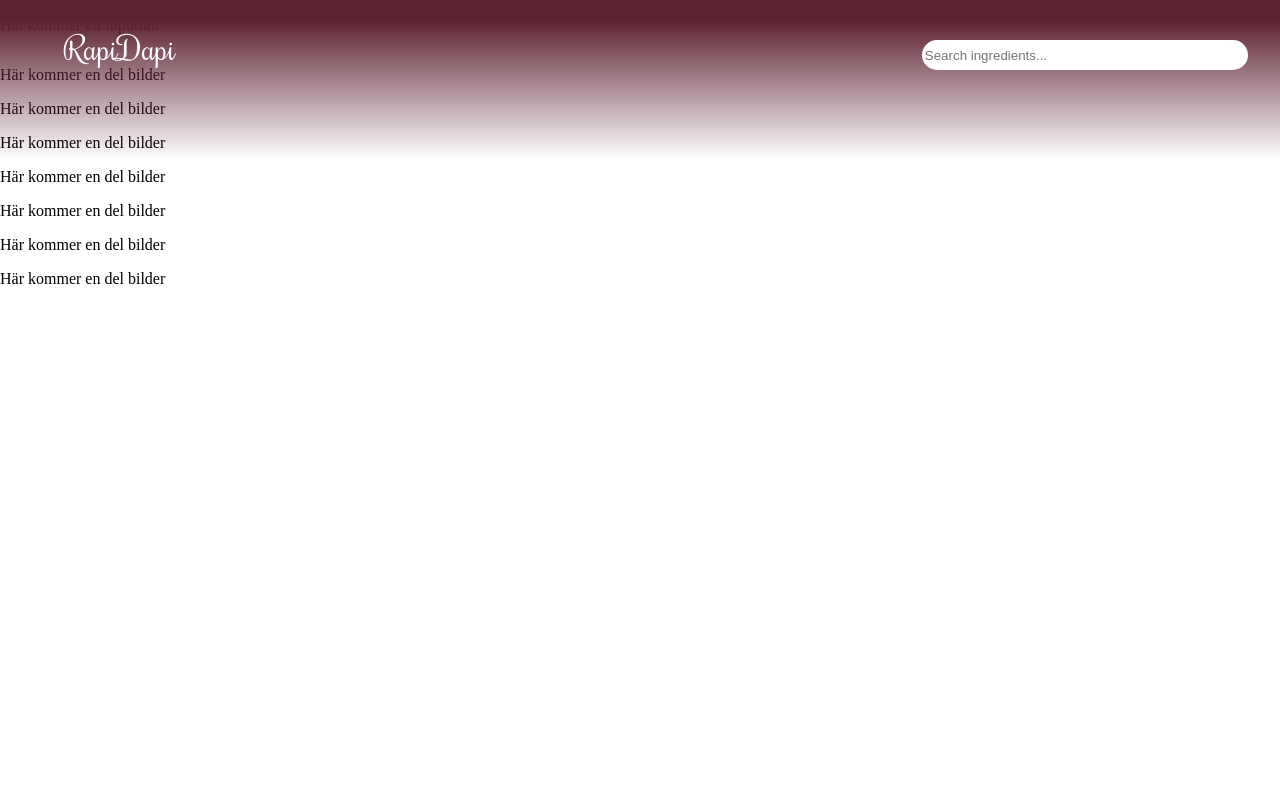
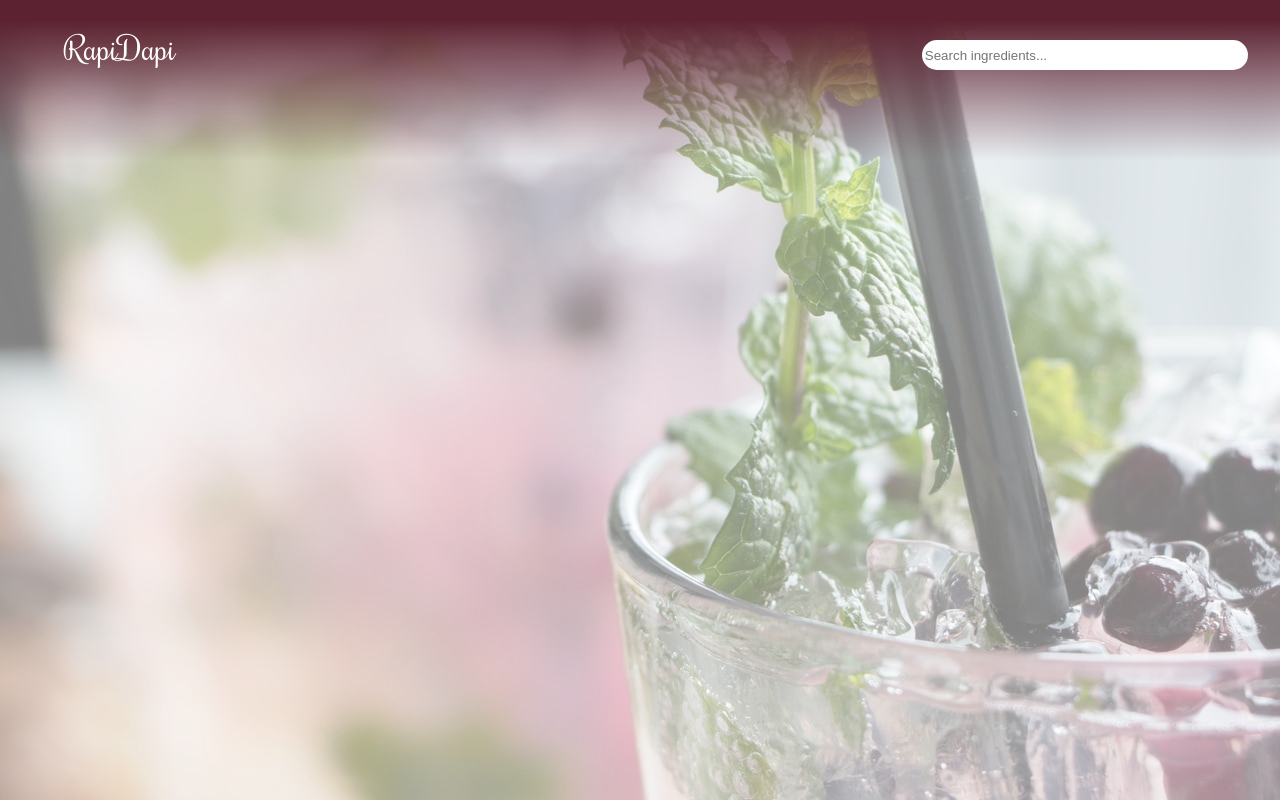
Before and after one commit to MikaelaAnd/rapidapi-app, a React (Create React App) app: page /SearchResult in a window 1280 px wide. Built offline with nearby package versions, Linux system fonts and the light colour scheme.

Commit message:
added background to searchresult page

```diff
--- a/src/components/resultHeader.tsx
+++ b/src/components/resultHeader.tsx
@@ -11,7 +11,6 @@ function ResultHeader() {
                     <input placeholder="Search ingredients..."></input>
                 </div>
             </Link>
-            <p>Här kommer ett inputfält</p>
         </div>
     );
 }
--- a/src/components/searchResult.tsx
+++ b/src/components/searchResult.tsx
@@ -1,13 +1,11 @@
+import ResultHeader from './resultHeader';
+import './searchResultPage.css';
+
 function SearchResult() {
     return (
-    <div>
-        <p>Här kommer en del bilder</p>
-        <p>Här kommer en del bilder</p>
-        <p>Här kommer en del bilder</p>
-        <p>Här kommer en del bilder</p>
-        <p>Här kommer en del bilder</p>
-        <p>Här kommer en del bilder</p>
-        <p>Här kommer en del bilder</p>
+    <div className="background-image">
+        <ResultHeader />
+
     </div>
     );
 }
--- /dev/null
+++ b/src/components/searchResultPage.css
@@ -0,0 +1,7 @@
+.background-image {
+    background: url(../assets/background-image-medium.jpg);
+    height: 100vh;
+    display: flex;
+    background-position: center;
+    opacity: 50%;
+}
--- a/src/components/startPage.css
+++ b/src/components/startPage.css
@@ -12,8 +12,8 @@
 }
 
 input {
-    height: 1.5rem;
-    width: 20rem;
+    height: 2rem;
+    width: 30rem;
     border-radius: 25px;
     border: unset;
     padding: .2rem;
```
